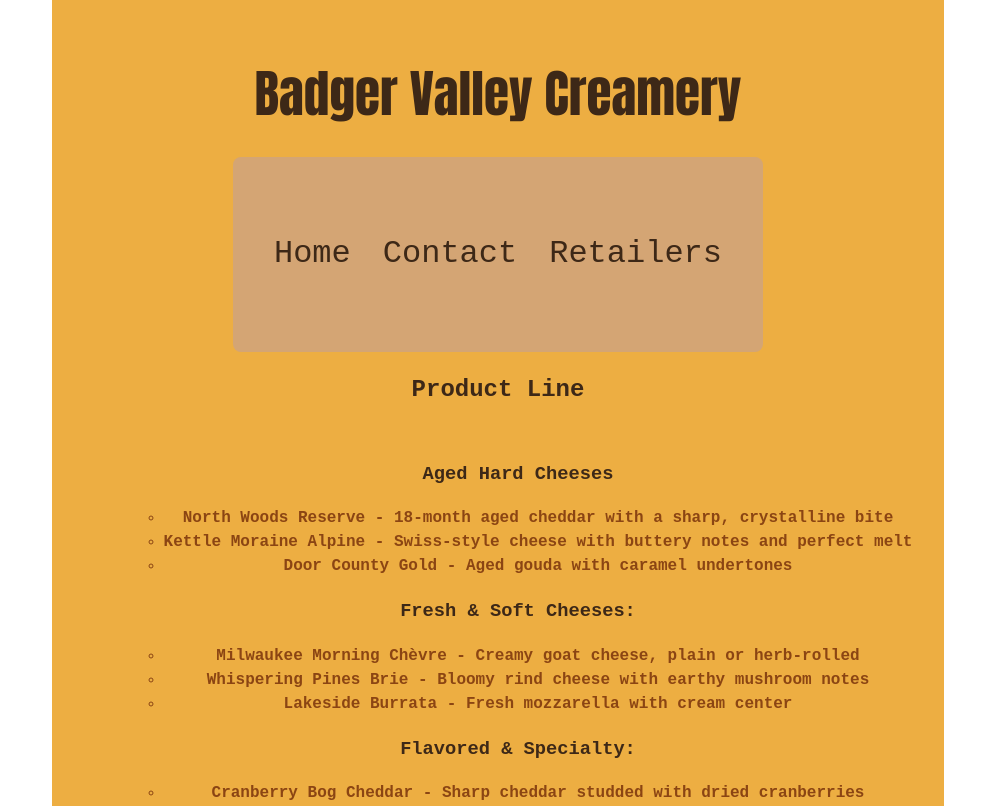
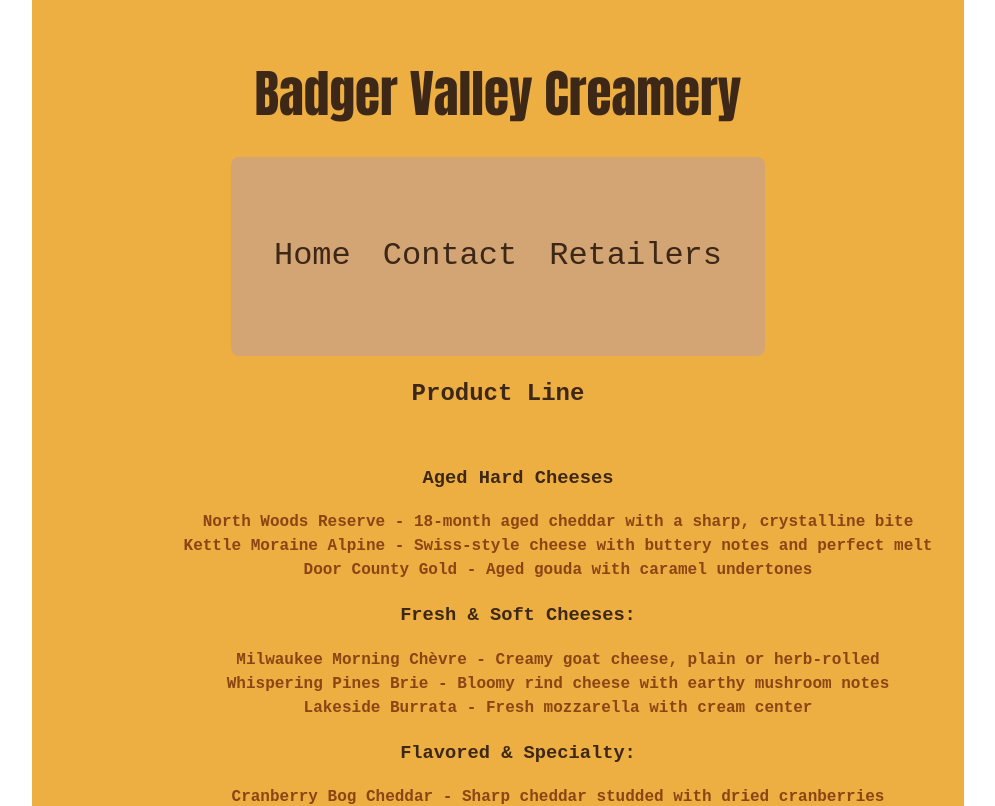
Before and after one commit to tplusk/cheese-monger-app, a React (Vite) app: page /products in a window 1280 px wide. Shown: the top 806 px of the page, without its empty margins (142-1137 px from the left). Built offline with nearby package versions, Linux system fonts and the light colour scheme.

Commit message:
add <div> to productTypeProd

```diff
--- a/src/components/Products.jsx
+++ b/src/components/Products.jsx
@@ -42,11 +42,13 @@ export default function Products() {
         {productList.map((category, index) => (
           <div key={index}>
             <h3>{category.productType}</h3>
-            <ul className="productTypeProd">
-              {category.products.map((product, productIndex) => (
-                <li key={productIndex}>{product}</li>
-              ))}
-            </ul>
+            <div>
+              <ul className="productTypeProd">
+                {category.products.map((product, productIndex) => (
+                  <ul key={productIndex}>{product}</ul>
+                ))}
+              </ul>
+            </div>
           </div>
         ))}
       </ul>
```
